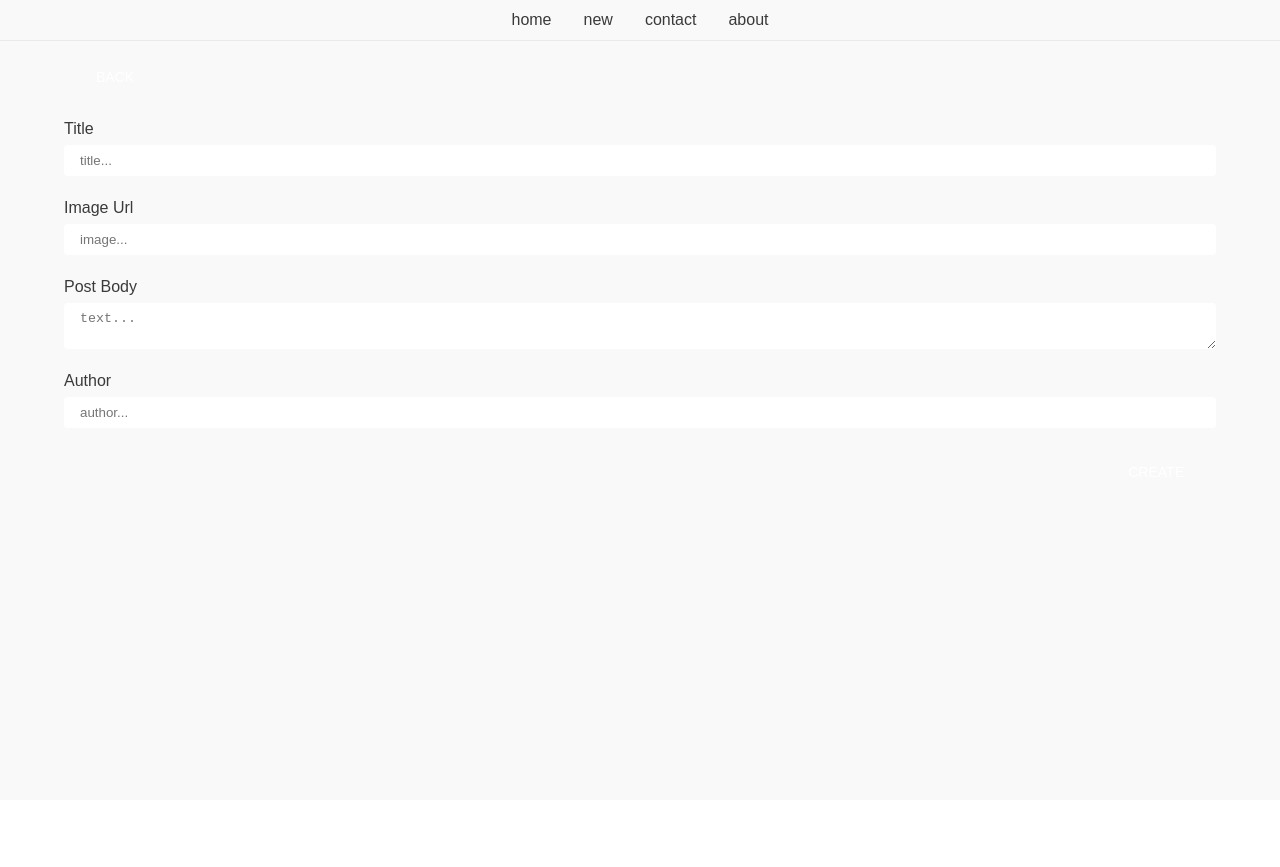
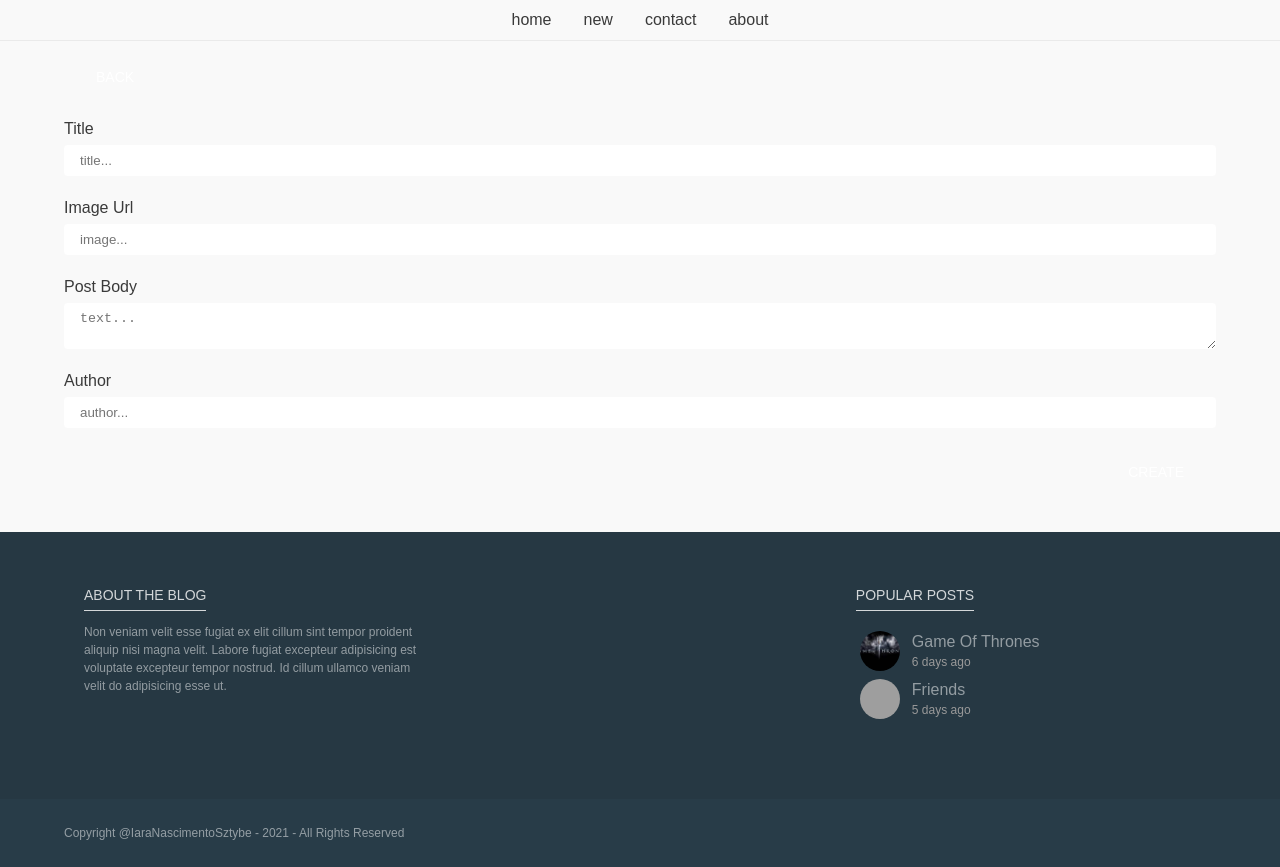
Before and after one commit to IaraNascimento/blog, a Vue app: page /new in a window 1280 px wide. Before the commit the page ends 800 px from the top, so only its background shows below. Built offline with nearby package versions, Linux system fonts and the light colour scheme; grey boxes are pictures that could not be loaded.

Commit message:
versão inicial do footer

```diff
--- a/src/App.vue
+++ b/src/App.vue
@@ -1,14 +1,18 @@
 
 <template>
     <main id="app">
-        <app-menu></app-menu>
-        <router-view></router-view>
+        <div class="app-body">
+            <app-menu></app-menu>
+            <router-view></router-view>
+        </div>
+        <app-footer class="app-footer"></app-footer>
     </main>
 </template>
 
 <script>
 
 import Menu from './components/menu/Menu.vue';
+import Footer from './components/footer/Footer.vue';
 import { LoremIpsum } from 'lorem-ipsum';
 import Post from './domain/Post';
 
@@ -17,7 +21,8 @@ export default {
     name: 'App',
 
     components: {
-        'app-menu': Menu
+        'app-menu': Menu,
+        'app-footer': Footer
     },
 
     created() {
@@ -107,6 +112,21 @@ $contet-background: #F9F9F9;
     font-size: 16px;
     background-color: $contet-background;
     min-height: 100vh;
+    display: flex;
+    flex-direction: column;
+}
+
+.app{
+
+    &-body {
+        min-height: 100%;
+        flex: 1 0 auto;
+    }
+
+    &-footer {
+        flex-shrink: 0;
+    }
+
 }
 
 </style>
--- a/src/components/about/About.vue
+++ b/src/components/about/About.vue
@@ -77,6 +77,9 @@ $aside-width: 280px;
 
 @media (min-width: 960px) {
     .about {
+        &-wrap {
+            padding-bottom: 80px;
+        }
         &-title {
             text-align: center;
             font-size: 32px;
--- /dev/null
+++ b/src/components/footer/Footer.vue
@@ -0,0 +1,176 @@
+
+<template>
+    <footer class="footer-wrap">
+        <section class="container footer">
+            <div class="footer-part">
+                <h4 class="footer-title">About the blog</h4>
+                <p class="footer-text">{{ lorem }}</p>
+            </div>
+            <div class="footer-part">
+                <h4 class="footer-title">Popular posts</h4>
+                <ul class="footer-list">
+                    <li class="footer-list-item" v-for="(post, index) in popularList(posts)" @click="goToPost(post.id)" :key="index">
+                        <preview size="small" :post="post" />
+                    </li>
+                </ul>
+            </div>
+            <!--
+            <div class="footer-part">
+                <h4 class="footer-title">Subscribe to our news letter</h4>
+                <form class="footer-newsletter">
+                    <input placeholder="Enter your email here" />
+                </form>
+                <h4 class="footer-title">Fallow us on</h4>
+                <ul class="footer-social">
+                    <li class="footer-social-item" v-for="(social, index) in socials" :key="index">
+                        <a :href="social.link" target="_blank">{{ social.title }}</a>
+                    </li>
+                </ul>
+            </div>
+            -->
+        </section>
+        <section class="footer-final">
+            <p class="container">Copyright @IaraNascimentoSztybe - 2021 - All Rights Reserved</p>
+        </section>
+    </footer>
+</template>
+
+<script>
+
+import { LoremIpsum } from 'lorem-ipsum';
+import PreviewPost from './../preview-post/PreviewPost.vue';
+
+export default {
+
+    name: 'Footer',
+
+    components: {
+        'preview': PreviewPost
+    },
+
+    data() {
+        return {
+            socials: [
+                {  title:'face', icon: '', link:'' },
+                {  title:'twit', icon: '', link:'' },
+                {  title:'inst', icon: '', link:'' },
+                {  title:'phot', icon: '', link:'' },
+                {  title:'link', icon: '', link:'' },
+                {  title:'yout', icon: '', link:'' }
+            ]
+        }
+    },
+
+    computed: {
+        lorem() {
+            return new LoremIpsum().generateSentences(3);
+        },
+        posts() {
+            return this.$store.state.posts;
+        }
+    },
+
+    methods: {
+
+        popularList(list) {
+            let newList = JSON.parse(JSON.stringify(list)).sort((a,b) => b.popular - a.popular);
+            return newList.slice(0, 2);
+        },
+
+        goToPost(id) {
+            this.$router.push( '/post/' + id );
+        }
+
+    }
+
+}
+
+</script>
+
+<style scoped lang="scss">
+
+@import './../../assets/styles/geral.css';
+
+$footer-background: #263843;
+$footer-background-secondary: #283C48;
+$footer-color: rgba(255, 255, 255, .8);
+$footer-color-secondary: rgba(255, 255, 255, .5);
+$newsletter-back: #3A4A54;
+
+.footer {
+    &-wrap {
+        position: relative;
+        background-color: $footer-background;
+        padding-top: 48px;
+        padding-bottom: 96px;
+    }
+    &-part {
+        color: $footer-color-secondary;
+        margin-bottom: 32px;
+    }
+    &-title {
+        display: inline-block;
+        text-transform: uppercase;
+        font-size: 14px;
+        padding: 8px 0;
+        border-bottom: 1px solid $footer-color;
+        color: $footer-color;
+        margin-bottom: 12px;
+    }
+    &-text {
+        font-size: 12px;
+        line-height: 18px;
+    }
+    &-list {
+        &-item {
+            margin: 8px 0;
+        }
+    }
+    &-newsletter {
+        position: relative;
+        margin-bottom: 24px;
+        input {
+            background-color: $newsletter-back;
+            color: $footer-color-secondary;
+            padding: 12px;
+            border: none;
+            width: 100%;
+            box-sizing: border-box;
+        }
+    }
+    &-social {
+        &-item {
+            display: inline-block;
+        }
+    }
+    &-final {
+        position: absolute;
+        bottom: 0;
+        left: 0;
+        right: 0;
+        color: $footer-color-secondary;
+        font-size: 12px;
+        line-height: 20px;
+        padding: 24px 0;
+        background-color: $footer-background-secondary;
+    }
+}
+
+@media (min-width: 960px) {
+
+    .footer {
+        display: flex;
+        justify-content: space-between;
+        &-wrap {
+            padding-bottom: 140px;
+        }
+        &-part {
+            min-width: calc(33% - 40px);
+            margin: 0 20px;
+            max-width: 200px;
+        }
+    }
+
+}
+
+</style>
--- a/src/components/preview-post/PreviewPost.vue
+++ b/src/components/preview-post/PreviewPost.vue
@@ -94,7 +94,7 @@ $details: #FF0000;
     }
 
     &-b {
-        height: 90vh;
+        height: 40vh;
         background-color: black;
     }
 
@@ -106,11 +106,11 @@ $details: #FF0000;
 
         &-m {
             text-transform: uppercase;
-            font-size: 24px;
+            font-size: 18px;
+            margin-bottom: 18px;
             font-weight: bold;
             width: 100%;
             text-align: center;
-            margin-bottom: 24px;
         }
 
         &-b {
@@ -203,8 +203,15 @@ $details: #FF0000;
 @media (min-width: 960px) {
 
     .preview {
+        &-b {
+            height: 90vh;
+        }
         &-image {
             max-height: 240px;
+        }
+        &-title-m {
+            font-size: 24px;
+            margin-bottom: 24px;
         }
     }
 
```
